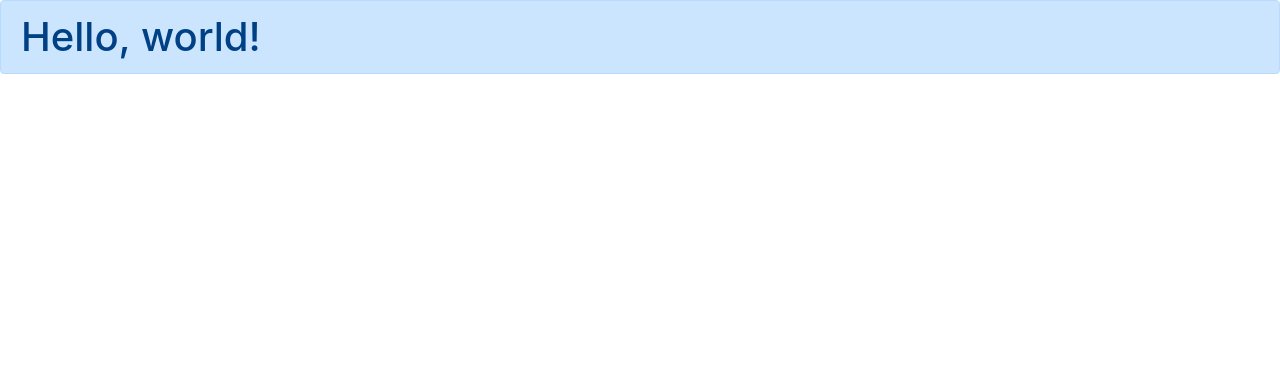
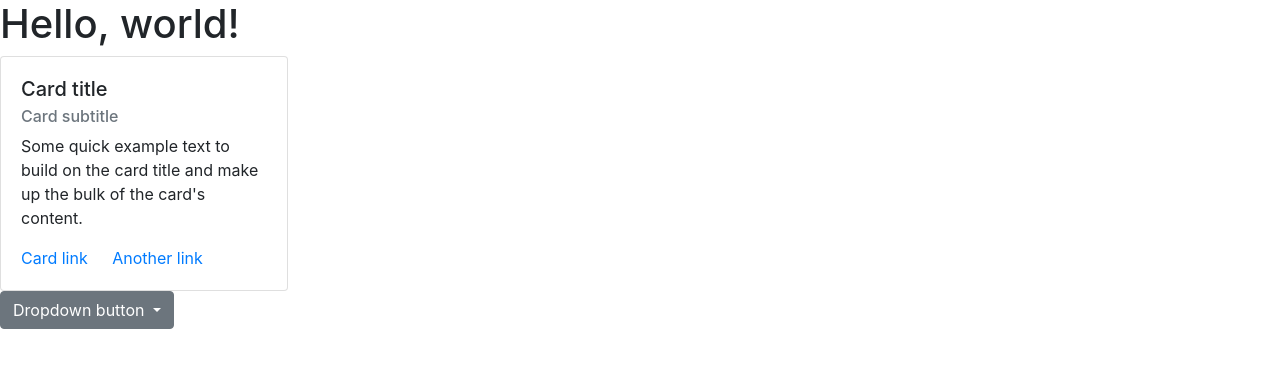
Before and after one commit to jacurtis813/bootstrap-four, a plain HTML site: page index.html in a window 1280 px wide. Drawn offline with nearby package versions, Linux system fonts and the light colour scheme.

Commit message:
Apply some new components like using the card feature. Apply dropdown components to understand how the script files are being used. Update the README file.

```diff
--- a/index.html
+++ b/index.html
@@ -11,7 +11,28 @@
     <title>Hello, world!</title>
   </head>
   <body>
-    <h1 class="alert alert-primary">Hello, world!</h1>
+    <h1>Hello, world!</h1>
+
+    <div class="card" style="width: 18rem;">
+      <div class="card-body">
+        <h5 class="card-title">Card title</h5>
+        <h6 class="card-subtitle mb-2 text-muted">Card subtitle</h6>
+        <p class="card-text">Some quick example text to build on the card title and make up the bulk of the card's content.</p>
+        <a href="#" class="card-link">Card link</a>
+        <a href="#" class="card-link">Another link</a>
+      </div>
+    </div>
+
+    <div class="dropdown">
+      <button class="btn btn-secondary dropdown-toggle" type="button" id="dropdownMenuButton" data-toggle="dropdown" aria-haspopup="true" aria-expanded="false">
+        Dropdown button
+      </button>
+      <div class="dropdown-menu" aria-labelledby="dropdownMenuButton">
+        <a class="dropdown-item" href="#">Action</a>
+        <a class="dropdown-item" href="#">Another action</a>
+        <a class="dropdown-item" href="#">Something else here</a>
+      </div>
+    </div>
 
     <!-- Optional JavaScript -->
     <!-- jQuery first, then Popper.js, then Bootstrap JS -->
```
Also changed, not shown: 1 other file.
